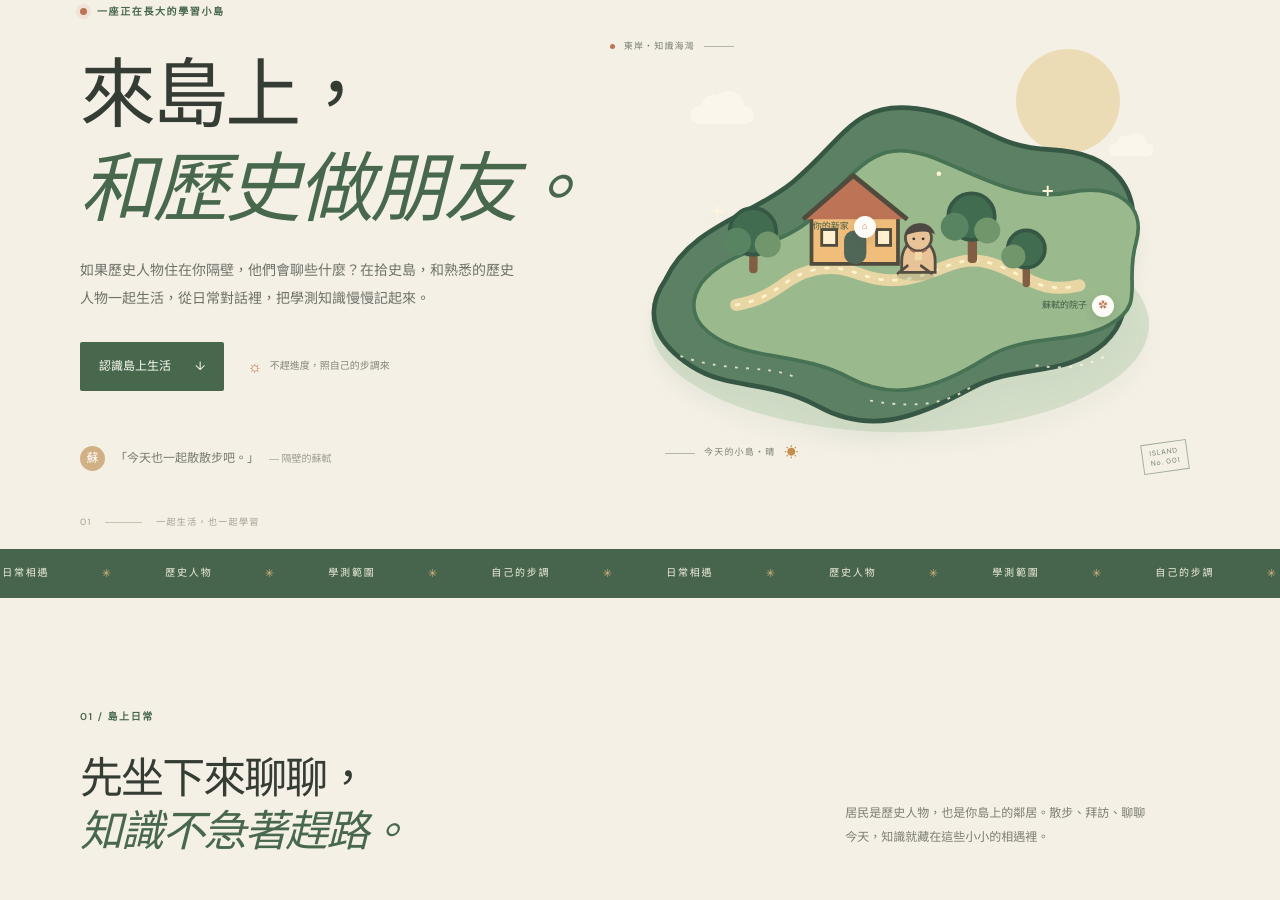
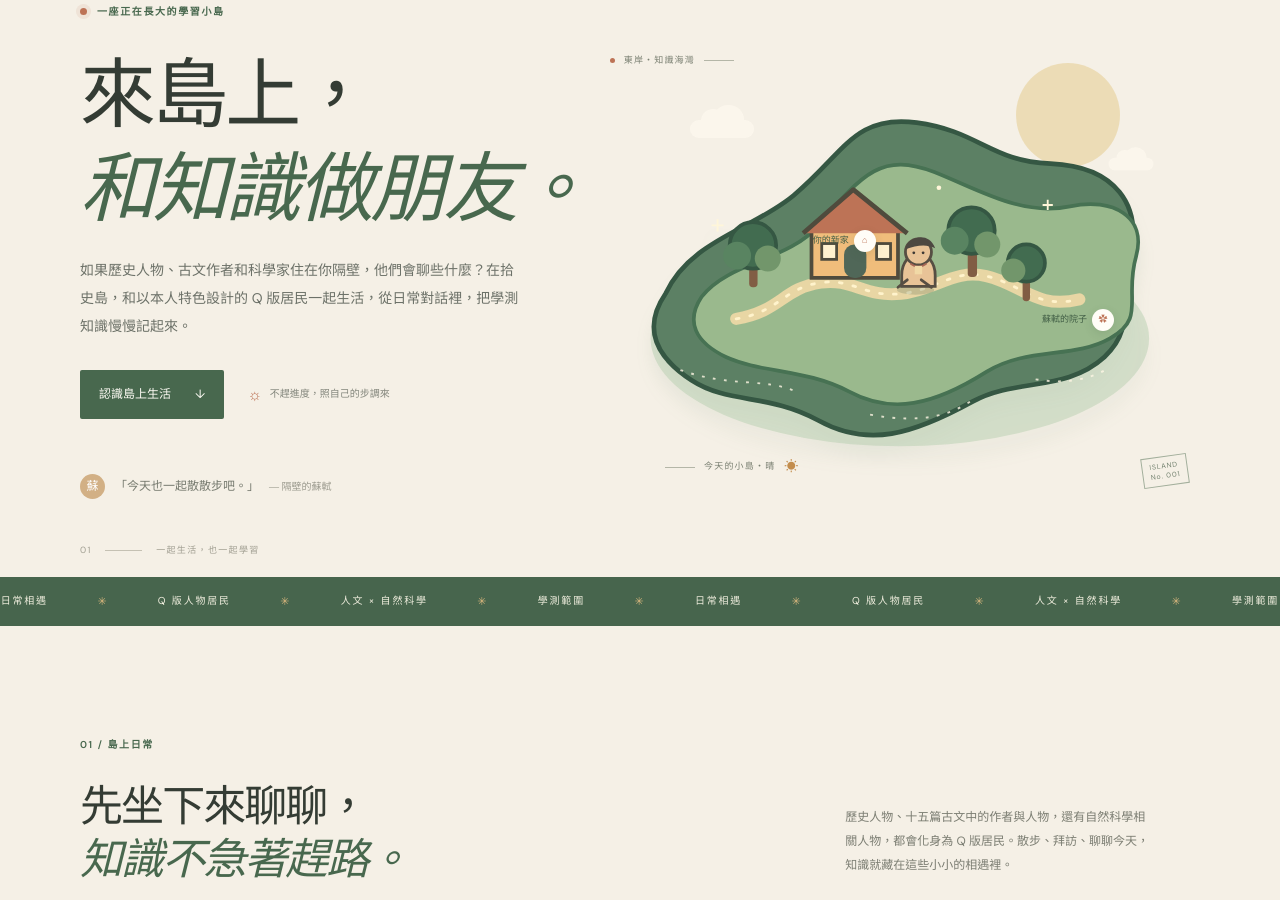
Before and after one commit to yiqing705/history-villagers, a plain HTML site: page index.html in a window 1280 px wide. Shown: the part 147-1047 px from the top of the page. Drawn offline with Linux system fonts and the light colour scheme.

Commit message:
Expand resident cast beyond history

```diff
--- a/index.html
+++ b/index.html
@@ -4,7 +4,7 @@
     <meta charset="utf-8" />
     <meta name="viewport" content="width=device-width, initial-scale=1" />
     <meta name="theme-color" content="#f5f0e6" />
-    <meta name="description" content="一座和歷史人物一起生活、從聊天中學會學測歷史的島。" />
+    <meta name="description" content="一座和 Q 版學測人物一起生活、從聊天中學習人文與自然科學的島。" />
     <title>拾史島｜來島上，和歷史做朋友</title>
     <link rel="preconnect" href="https://fonts.googleapis.com" />
     <link rel="preconnect" href="https://fonts.gstatic.com" crossorigin />
@@ -27,8 +27,8 @@
       <section class="hero section-wrap">
         <div class="hero-copy">
           <div class="eyebrow"><span class="eyebrow-dot"></span> 一座正在長大的學習小島</div>
-          <h1>來島上，<br /><em>和歷史做朋友。</em></h1>
-          <p class="hero-lede">如果歷史人物住在你隔壁，他們會聊些什麼？在拾史島，和熟悉的歷史人物一起生活，從日常對話裡，把學測知識慢慢記起來。</p>
+          <h1>來島上，<br /><em>和知識做朋友。</em></h1>
+          <p class="hero-lede">如果歷史人物、古文作者和科學家住在你隔壁，他們會聊些什麼？在拾史島，和以本人特色設計的 Q 版居民一起生活，從日常對話裡，把學測知識慢慢記起來。</p>
           <div class="hero-actions"><a class="button button-dark" href="#island">認識島上生活 <span aria-hidden="true">↓</span></a><span class="quiet-note"><span class="sun-icon">☼</span> 不趕進度，照自己的步調來</span></div>
           <div class="hero-footnote"><span class="tiny-avatar">蘇</span><span>「今天也一起散散步吧。」</span><span class="footnote-name">— 隔壁的蘇軾</span></div>
         </div>
@@ -57,11 +57,11 @@
         <div class="hero-index">01 <span></span> 一起生活，也一起學習</div>
       </section>
 
-      <section class="ticker" aria-label="遊戲特色"><div class="ticker-track"><span>日常相遇</span><b>✳</b><span>歷史人物</span><b>✳</b><span>學測範圍</span><b>✳</b><span>自己的步調</span><b>✳</b><span>日常相遇</span><b>✳</b><span>歷史人物</span><b>✳</b><span>學測範圍</span><b>✳</b><span>自己的步調</span><b>✳</b></div></section>
+      <section class="ticker" aria-label="遊戲特色"><div class="ticker-track"><span>日常相遇</span><b>✳</b><span>Q 版人物居民</span><b>✳</b><span>人文 × 自然科學</span><b>✳</b><span>學測範圍</span><b>✳</b><span>日常相遇</span><b>✳</b><span>Q 版人物居民</span><b>✳</b><span>人文 × 自然科學</span><b>✳</b><span>學測範圍</span></div></section>
 
       <section id="island" class="section-wrap daily-section">
         <div class="section-kicker">01 / 島上日常</div>
-        <div class="section-heading"><h2>先坐下來聊聊，<br /><em>知識不急著趕路。</em></h2><p>居民是歷史人物，也是你島上的鄰居。散步、拜訪、聊聊今天，知識就藏在這些小小的相遇裡。</p></div>
+        <div class="section-heading"><h2>先坐下來聊聊，<br /><em>知識不急著趕路。</em></h2><p>歷史人物、十五篇古文中的作者與人物，還有自然科學相關人物，都會化身為 Q 版居民。散步、拜訪、聊聊今天，知識就藏在這些小小的相遇裡。</p></div>
         <div class="daily-grid">
           <article class="day-card card-large"><div class="card-topline"><span>島民來信</span><span class="card-date">星期三・午後</span></div><div class="letter-art"><div class="letter-sun"></div><div class="letter-hills"></div><div class="letter-house">⌂</div><div class="letter-flower">✿</div></div><div class="card-content"><div class="resident-label"><span class="portrait portrait-su">蘇</span><span><strong>蘇軾</strong><small>文學家・喜歡在海邊散步</small></span><span class="heart-mark">♡</span></div><p>「我今天煮了新茶。你呢？今天有沒有遇見什麼讓你開心的小事？」</p><div class="reply-chips"><span>今天心情不錯</span><span>有點累，想休息</span><span>先聽你說說</span></div></div></article>
           <article class="note-card"><span class="note-icon">☼</span><div class="note-number">A / 陪伴</div><h3>你想說多少，<br />都可以。</h3><p>居民會記得你願意分享的近況。今天不想聊，也可以一起散散步。</p><a href="#care" class="text-link">看看我們怎麼關心你 <span>↗</span></a><div class="note-decoration">✳</div></article>
@@ -80,9 +80,9 @@
 
       <section id="care" class="care-section"><div class="section-wrap care-wrap"><div class="care-illustration"><div class="care-circle"></div><span class="care-moon">☾</span><div class="care-person person-one"><span>蘇</span></div><div class="care-person person-two"><span>你</span></div><div class="care-bench"></div><span class="care-leaf leaf-one">✿</span><span class="care-leaf leaf-two">✦</span><div class="care-caption">小島的傍晚，慢慢來就好。</div></div><div class="care-copy"><div class="section-kicker">04 / 關於陪伴</div><h2>生活裡的事，<br /><em>也有人願意聽。</em></h2><p>今天過得怎麼樣？居民會記得你願意分享的小事，下一次見面時再問候你。你可以回答、跳過，或把話題交給他們。</p><div class="care-promise"><span>♡</span><div><strong>由你決定分享多少</strong><small>近況不是任務，心情沒有標準答案。</small></div></div></div></div></section>
 
-      <section id="roadmap" class="section-wrap roadmap-section"><div class="section-kicker">05 / 開發進度</div><div class="roadmap-heading"><div><h2>一座小島，<em>正在準備中。</em></h2><p>目前完成核心概念整理，接下來會從最小可玩體驗開始。</p></div><span class="status-pill"><i></i> 概念規劃中</span></div><div class="roadmap-grid"><article class="roadmap-card done"><span class="roadmap-status">已完成・概念</span><h3>定下小島的方向</h3><ul><li>生活模擬 × 學測複習</li><li>歷史人物居民與角色對話</li><li>答錯引導、答對延伸、日常關心</li><li>每日節奏與學測範圍原則</li></ul><span class="roadmap-check">✓</span></article><article class="roadmap-card current"><span class="roadmap-status">現在・規劃中</span><h3>挑選第一批居民</h3><ul><li>決定首發科目與人物名單</li><li>設計題目、提示與解析格式</li><li>定義島上的第一段生活玩法</li></ul><span class="roadmap-check">02</span></article><article class="roadmap-card"><span class="roadmap-status">接下來・製作</span><h3>讓小島活起來</h3><ul><li>製作可玩的垂直切片</li><li>試玩並調整學習回饋</li><li>逐步擴充居民與內容</li></ul><span class="roadmap-check">03</span></article></div><a class="plan-link" href="knowledge/plan.md">閱讀完整企劃與路線圖 <span>↗</span></a></section>
+      <section id="roadmap" class="section-wrap roadmap-section"><div class="section-kicker">05 / 開發進度</div><div class="roadmap-heading"><div><h2>一座小島，<em>正在準備中。</em></h2><p>目前完成核心概念整理，接下來會從最小可玩體驗開始。</p></div><span class="status-pill"><i></i> 概念規劃中</span></div><div class="roadmap-grid"><article class="roadmap-card done"><span class="roadmap-status">已完成・概念</span><h3>定下小島的方向</h3><ul><li>生活模擬 × 學測複習</li><li>歷史、十五篇古文與自然科學人物居民</li><li>依本人特色設計的 Q 版造型</li><li>答錯引導、答對延伸、日常關心</li></ul><span class="roadmap-check">✓</span></article><article class="roadmap-card current"><span class="roadmap-status">現在・規劃中</span><h3>挑選第一批居民</h3><ul><li>決定首發科目與人物名單</li><li>設計題目、提示與解析格式</li><li>整理人物造型與史實參考</li></ul><span class="roadmap-check">02</span></article><article class="roadmap-card"><span class="roadmap-status">接下來・製作</span><h3>讓小島活起來</h3><ul><li>製作可玩的垂直切片</li><li>試玩並調整學習回饋</li><li>逐步擴充居民與內容</li></ul><span class="roadmap-check">03</span></article></div><a class="plan-link" href="knowledge/plan.md">閱讀完整企劃與路線圖 <span>↗</span></a></section>
     </main>
 
-    <footer class="footer"><div class="section-wrap footer-inner"><a class="brand footer-brand" href="#top"><span class="brand-mark">拾</span><span>拾史島</span></a><p>來島上，和歷史做朋友。</p><a href="#top" class="back-top">回到島上方 ↑</a><span class="footer-small">一個還在長大的企劃・2026</span></div></footer>
+    <footer class="footer"><div class="section-wrap footer-inner"><a class="brand footer-brand" href="#top"><span class="brand-mark">拾</span><span>拾史島</span></a><p>來島上，和知識做朋友。</p><a href="#top" class="back-top">回到島上方 ↑</a><span class="footer-small">一個還在長大的企劃・2026</span></div></footer>
   </body>
 </html>
```
Also changed, not shown: 1 other file.
